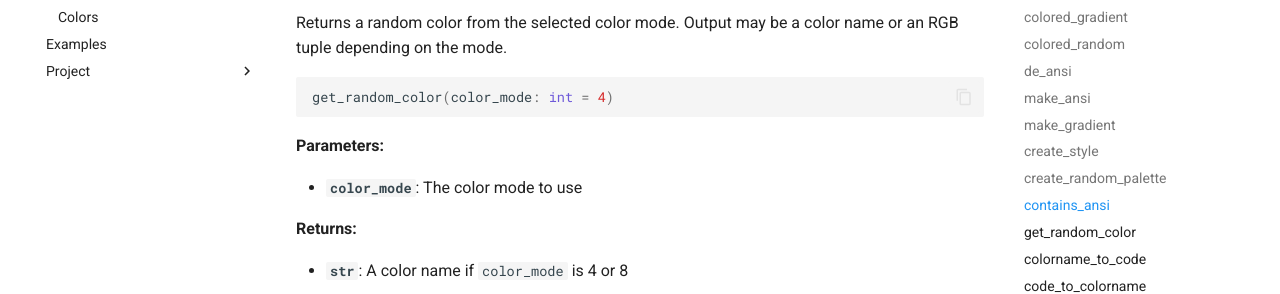
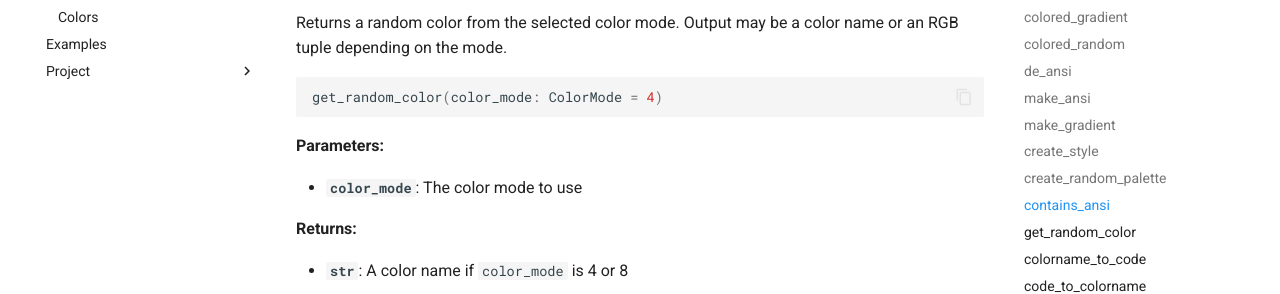
Before and after one commit to Anas-Shakeel/ansy, an MkDocs documentation site: the page built from docs/api-reference/ansy.md, in a window 1280 px wide and 900 px high, scrolled down 7999 px. Shown: the part 172-466 px from the top of the window. Built offline with MkDocs 1.6.1 and Material for MkDocs 9.7.7, drawn with Linux system fonts in a browser that asks for light colours; comment, search, counter and statistics services are not loaded.

Commit message:
Fix code signatures

````diff
--- a/docs/api-reference/ansy.md
+++ b/docs/api-reference/ansy.md
@@ -352,7 +352,7 @@ contains_ansi(text: str)
 Returns a random color from the selected color mode. Output may be a color name or an RGB tuple depending on the mode.
 
 ```python
-get_random_color(color_mode: int = 4)
+get_random_color(color_mode: ColorMode = 4)
 ```
 
 **Parameters:**
````
Also changed, not shown: other parts of docs/api-reference/ansy.md (+1 -1 lines).
